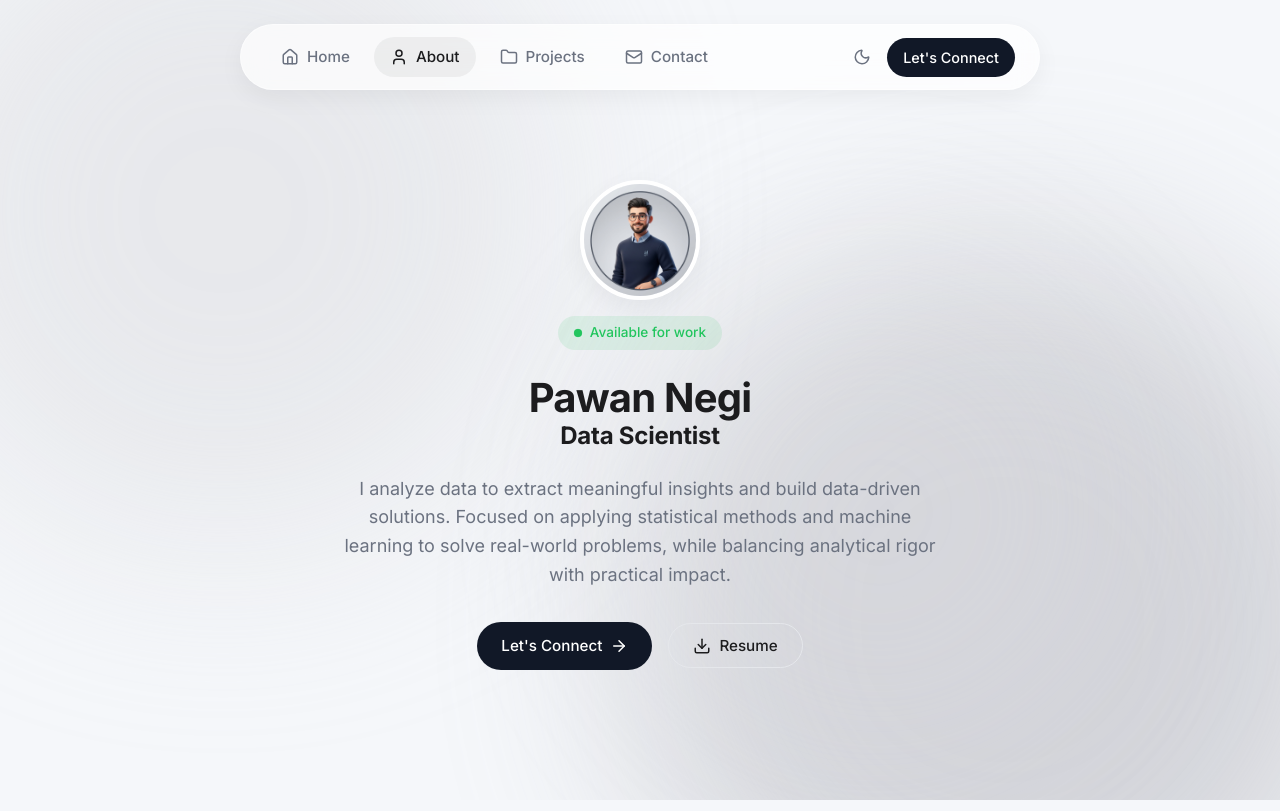
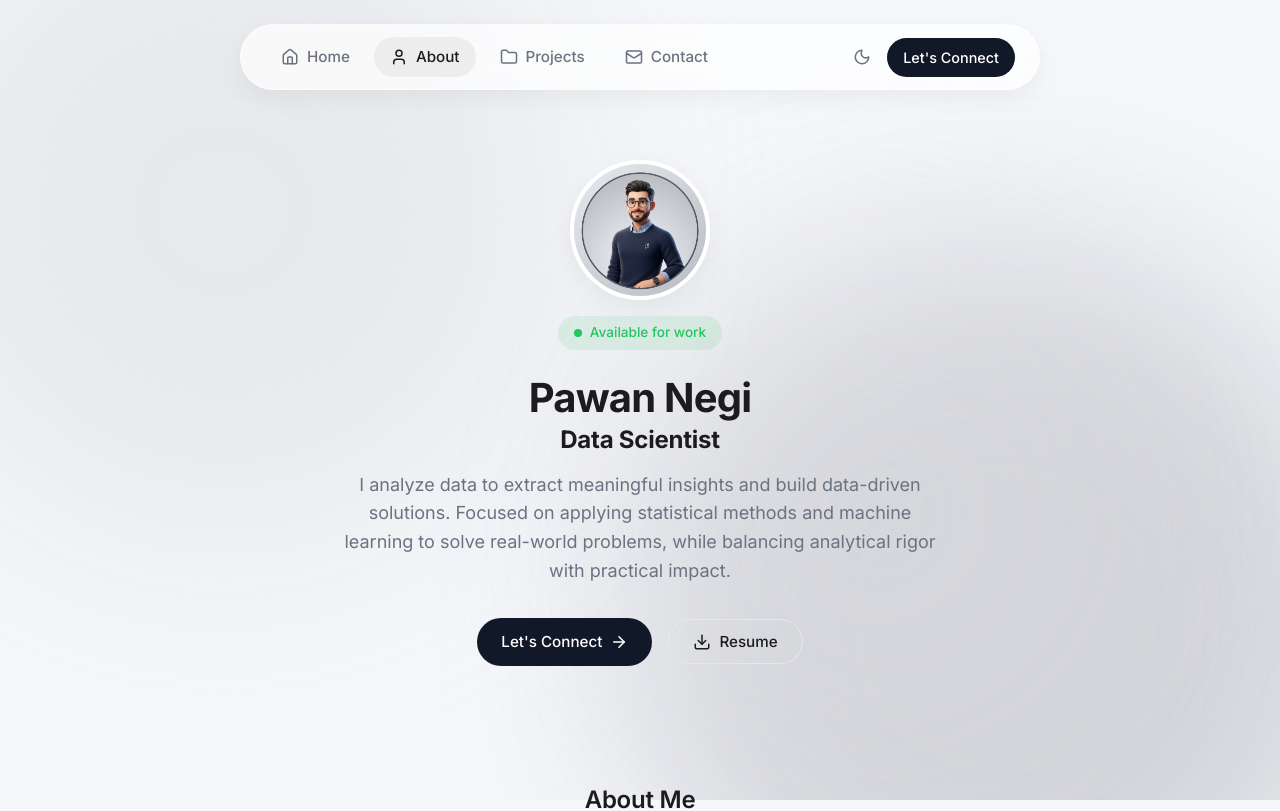
Before and after one commit to pawannegii/MyPortfolio, a React app: page / in a window 1280 px wide. Shown: the top 811 px of the page. Built offline with nearby package versions, Linux system fonts and the light colour scheme; the HTML template or start-up script is replaced by a standard one.

Commit message:
Adjust layout spacing and increase avatar size

```diff
--- a/src/index.css
+++ b/src/index.css
@@ -190,12 +190,14 @@ h1, h2, h3, h4 {
 h1 {
   font-size: 2.5rem;
   letter-spacing: -0.02em;
+  margin-bottom: 0.25rem;
 }
 
 h2 {
   font-size: 1.5rem;
   letter-spacing: -0.01em;
-  margin-bottom: 1.5rem;
+  margin-top: 0;
+  margin-bottom: 1rem;
 }
 
 p {
@@ -307,18 +309,18 @@ p {
 
 /* Sections */
 section {
-  padding: 120px 0 60px;
+  padding: 80px 0 40px;
 }
 
 .hero-section {
   text-align: center;
-  padding-top: 180px;
-  padding-bottom: 80px;
+  padding-top: 160px;
+  padding-bottom: 40px;
 }
 
 .avatar {
-  width: 120px;
-  height: 120px;
+  width: 140px;
+  height: 140px;
   border-radius: 50%;
   object-fit: cover;
   margin: 0 auto 24px;
@@ -328,7 +330,7 @@ section {
 
 .hero-description {
   max-width: 600px;
-  margin: 24px auto 32px;
+  margin: 16px auto 32px;
   font-size: 1.125rem;
 }
 
```
